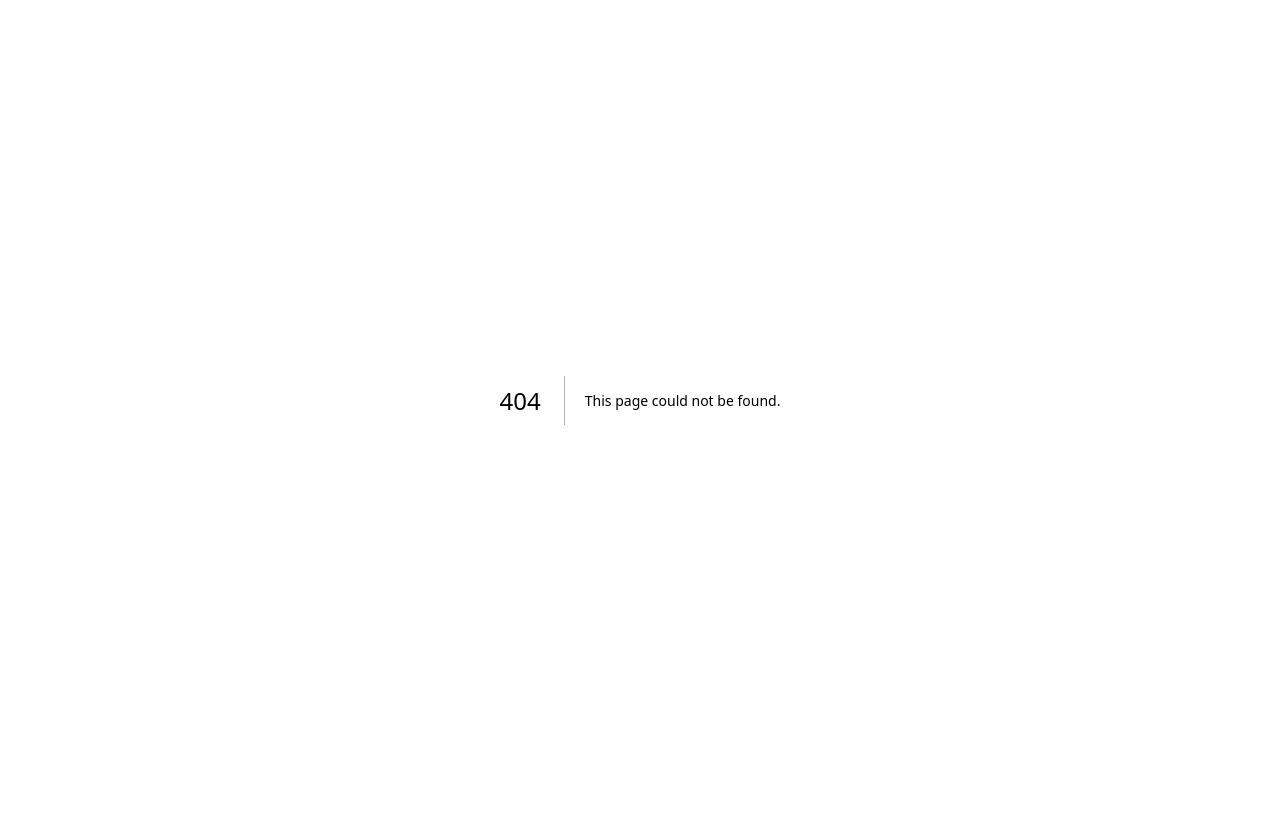
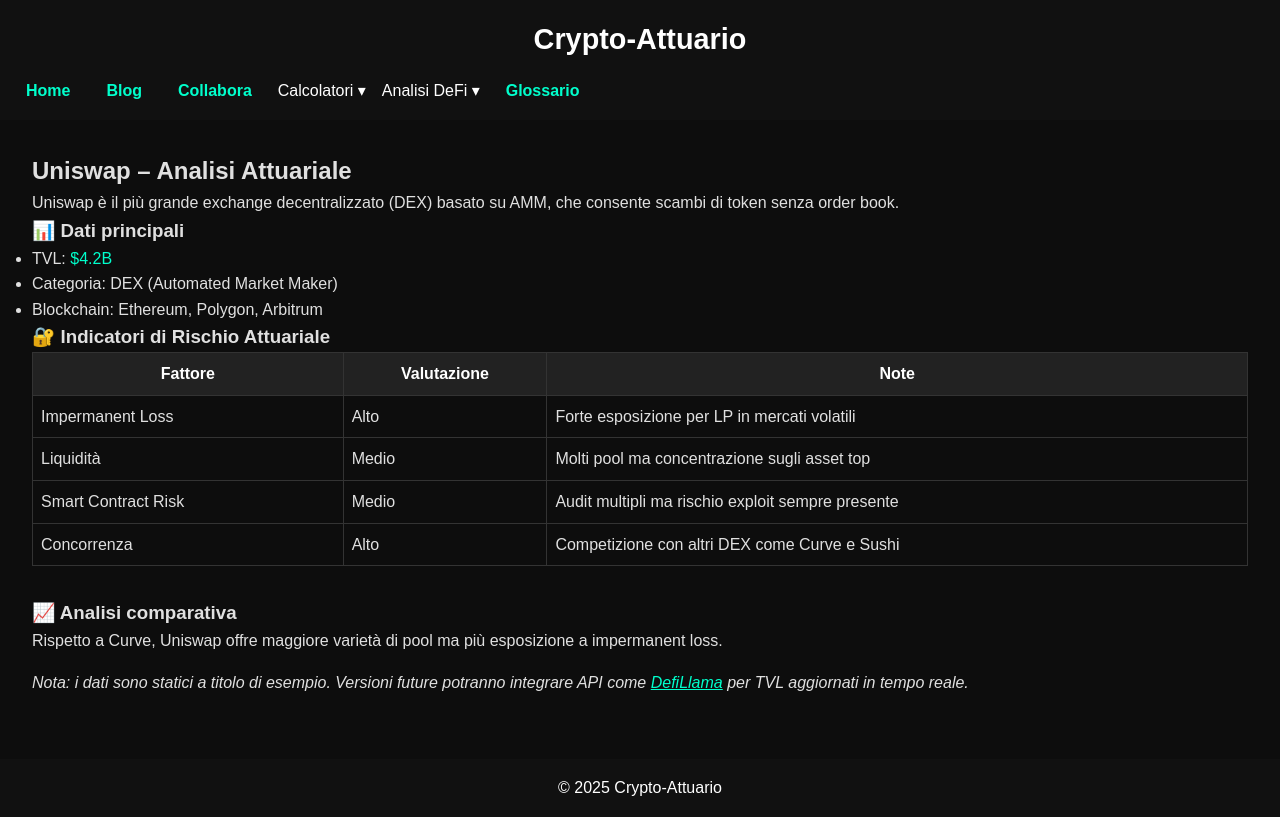
Before and after one commit to pietroscik/crypto-attuario, a Next.js app: page /protocols/uniwap in a window 1280 px wide. Before the commit this address had no page. Built offline with nearby package versions, Linux system fonts and the light colour scheme.

Commit message:
Create uniwap.js

```diff
--- /dev/null
+++ b/pages/protocols/uniwap.js
@@ -0,0 +1,22 @@
+import ProtocolPage from "../../components/ProtocolPage";
+
+export default function Uniswap() {
+  return (
+    <ProtocolPage
+      name="Uniswap"
+      description="Uniswap è il più grande exchange decentralizzato (DEX) basato su AMM, che consente scambi di token senza order book."
+      data={{
+        tvl: "$4.2B",
+        category: "DEX (Automated Market Maker)",
+        blockchains: ["Ethereum", "Polygon", "Arbitrum"],
+      }}
+      risks={[
+        { fattore: "Impermanent Loss", valutazione: "Alto", note: "Forte esposizione per LP in mercati volatili" },
+        { fattore: "Liquidità", valutazione: "Medio", note: "Molti pool ma concentrazione sugli asset top" },
+        { fattore: "Smart Contract Risk", valutazione: "Medio", note: "Audit multipli ma rischio exploit sempre presente" },
+        { fattore: "Concorrenza", valutazione: "Alto", note: "Competizione con altri DEX come Curve e Sushi" },
+      ]}
+      comparison="Rispetto a Curve, Uniswap offre maggiore varietà di pool ma più esposizione a impermanent loss."
+    />
+  );
+}
```
